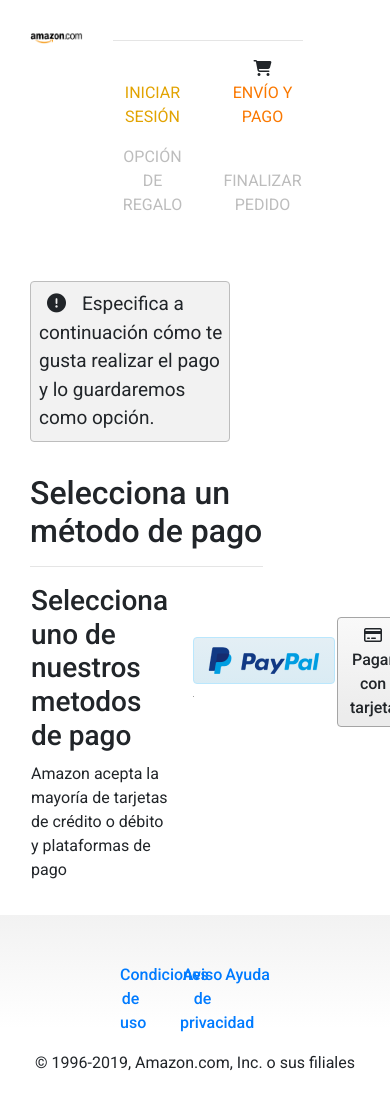
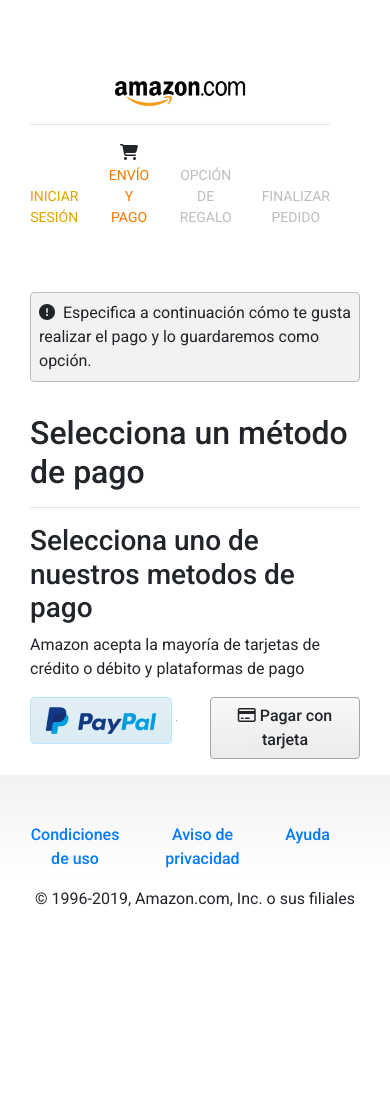
Before and after one commit to ctkrecords/Amazon-lite, a plain HTML site: page cobro.html in a window 390 px wide. After the commit the page ends 975 px from the top, so only its background shows below. Drawn offline with nearby package versions, Linux system fonts and the light colour scheme; grey boxes are pictures that could not be loaded; a script that the page names is missing.

Commit message:
ADDED: responsive to other pages

```diff
--- a/cobro.html
+++ b/cobro.html
@@ -13,27 +13,29 @@
 <body>
 
 	<div class="container-fluid pt-4">
-		<div class="row container pb-5">
-			<div class="col-3">
-				<a href="index.html"><img src="images/amazoncom.png" class="img-fluid"></a>
+		<div class="row container-fluid pb-5">
+			<div class="col-3" id="col-ama"></div>
+			<div class="col-6 col-xl-3 col-lg-3 col-md-3 col-sm-6 text-center">
+				<a href="index.html"><img src="images/amazoncom.png" class="img-fluid pt-5"></a>
 			</div>
-			<div class="col-8">
+			<div class="col-3" id="col-ama"></div>
+			<div class="col-12 col-xl-9 col-lg-9 col-md-9 col-sm-12">
 				<div class="row">
-					<div class="col">
+					<div class="col-12">
 						<hr>
 						<div class="row d-flex align-items-end">
 							<div class="col text-center">
-								<p style="color: #E2A301;">INICIAR SESIÓN</p>
+								<p style="color: #E2A301;" class="font-min">INICIAR SESIÓN</p>
 							</div>
 							<div class="col text-center">
 								<i class="fas fa-shopping-cart"></i><br>
-								<p  style="color: #FA7800;">ENVÍO Y PAGO</p>
+								<p  style="color: #FA7800;" class="font-min">ENVÍO Y PAGO</p>
 							</div>
 							<div class="col text-center nuevo-gris">
-								<p>OPCIÓN DE REGALO</p>
+								<p class="font-min">OPCIÓN DE REGALO</p>
 							</div>
 							<div class="col nuevo-gris text-center">
-								<p>FINALIZAR PEDIDO</p>
+								<p class="font-min">FINALIZAR PEDIDO</p>
 							</div>
 						</div>
 					</div>
@@ -41,48 +43,43 @@
 			</div>
 		</div>
 		<div class="row pb-3">
-			<div class="col-8">
+			<div class="col-12 col-xl-8 col-lg-11">
 				<div class="container-fluid">
-					<p class="class-especificar pl-2 pt-2 pb-2 pr-0"><i class="fas fa-exclamation-circle pl-2 pr-3"></i>Especifica a continuación cómo te gusta realizar el pago y lo guardaremos como opción.</p>
+					<p class="class-especificar pl-2 pt-2 pb-2 pr-0"><i class="fas fa-exclamation-circle pl-xl-2 pl-lg-1 pl-md-1 pr-2 pr-xl-3 pr-lg-3 pr-md-2 pr-sm-2"></i>Especifica a continuación cómo te gusta realizar el pago y lo guardaremos como opción.</p>
 				</div>
 			</div>
 		</div>
 		<div class="row pb-3">
-			<div class="col-9">
+			<div class="col-12 col-xl-9 col-lg-12">
 				<div class="container-fluid">
 					<h2>Selecciona un método de pago</h2>
 					<hr>
-					<table>
-						<tr>
-							<td>
+					<div class="row">
+						<div class="col-12 col-xl-8 col-lg-8">
 							<h3>Selecciona uno de nuestros metodos de pago</h3>
-
-							</td>
-							<td class="pl-4">
+							<p>Amazon acepta la mayoría de tarjetas de crédito o débito y plataformas de pago</p>
+						</div>
+						<div class="col-6 col-xl-2 col-lg-2 col-md-3 col-sm-4">
 							<form action="https://www.paypal.com/cgi-bin/webscr" method="post" target="_top">
 									<input type="hidden" name="cmd" value="_s-xclick">
 									<input type="hidden" name="hosted_button_id" value="8TFZ58X8M9UEN">
 									<input type="image" src="images/paypal.png" border="0" name="submit" alt="PayPal - The safer, easier way to pay online!" class="btn btn-paypal" id="paypal">
 									<img alt="" border="0" src="https://www.paypalobjects.com/es_XC/i/scr/pixel.gif" width="1" height="1">
 								</form>
-							</td>
-							<td>
+						</div>
+						<div class="col-6 col-xl-2 col-lg-2 col-md-3 col-sm-4">
 							<button class="btn btn-editar" onclick="ocultar_aparecer()">
 								<i class="far fa-credit-card"></i>
 									Pagar con tarjeta
 							</button>
-							</td>
-						</tr>
-						<tr>
-							<td><p>Amazon acepta la mayoría de tarjetas de crédito o débito y plataformas de pago</p></td>
-						</tr>
-					</table>
+						</div>
+					</div>
 				</div>
 			</div>
 		</div>
 		<div class="row">
 			<div class="col">
-				<div class="container-fluid" id="stripe_pago">
+				<div class="container-fluid pb-3" id="stripe_pago">
 					<p>Ingrese la información de su tarjeta: </p>
 					<div class="row">
 						<div class="col-xl-3">
@@ -121,17 +118,17 @@
 	<div class="container-fluid footerLogin pt-5 pb-5">
         <div class="container text-center">
             <div class="row" style="font-weight: 500">
-                <div class="col-3"></div>
-                <div class="col-2 pr-4">
+                <div class="col-xl-3 col-lg-2"></div>
+                <div class="col-4 col-xl-2 col-lg-3 col-md-4 col-sm-4">
                      <a href="#">Condiciones de uso</a>
                 </div>
-                <div class="col-2 pr-0">
+                <div class="col-4 col-xl-2 col-lg-3 col-md-4 col-sm-4 pr-0">
                     <a href="#">Aviso de privacidad</a>
                 </div>
-                <div class="col-2 pl-0">
+                <div class="col-4 col-xl-2 col-lg-3 col-md-4 col-sm-4 pl-0">
                     <a href="#">Ayuda</a>
                 </div>
-                <div class="col-3"></div>
+                <div class="col-xl-3 col-lg-2"></div>
             </div>
             <div class="row pt-3">
                 <div class="col">
--- a/css/style.css
+++ b/css/style.css
@@ -241,16 +241,23 @@ div.scrollmenu {
 #custom-reco-show{
 	display: none;
 }
+#col-ama{
+	display: none;
+}
 
 @media (max-width: 767px){
 	#servicio{
 		display: none !important;
+	}
+	#col-ama{
+		display: inline;
 	}
 }
 @media (min-width: 768px){
 	#new-back{
 		display: none;
 	}
+
 }
 @media (max-width: 575px){
 	#oculto{
@@ -293,3 +300,11 @@ div.scrollmenu {
 		display: inline-flex;
 	}
 }
+@media (max-width: 500px){
+	.font-min{
+		font-size: 0.875rem;
+	}
+	.class-especificar{
+		font-size: 1rem;
+	}
+}
```
Also changed, not shown: detail.html (+1 -1 lines), direccion.html (+21 -19 lines). Lines whose indentation alone changed are shown as unchanged.
